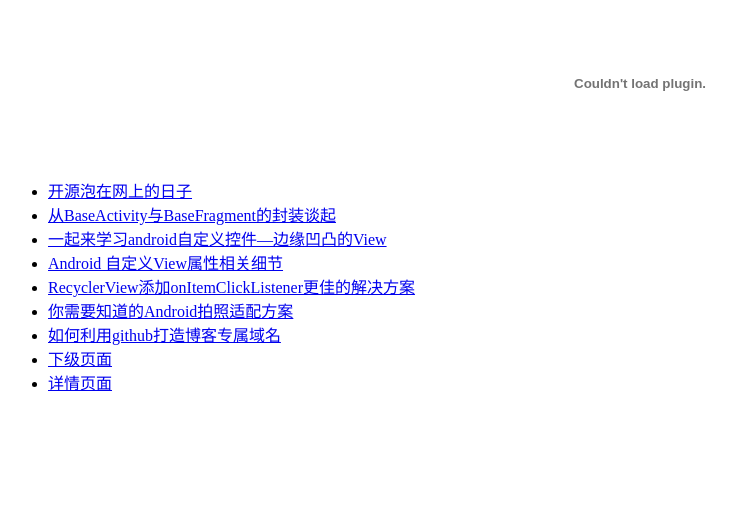
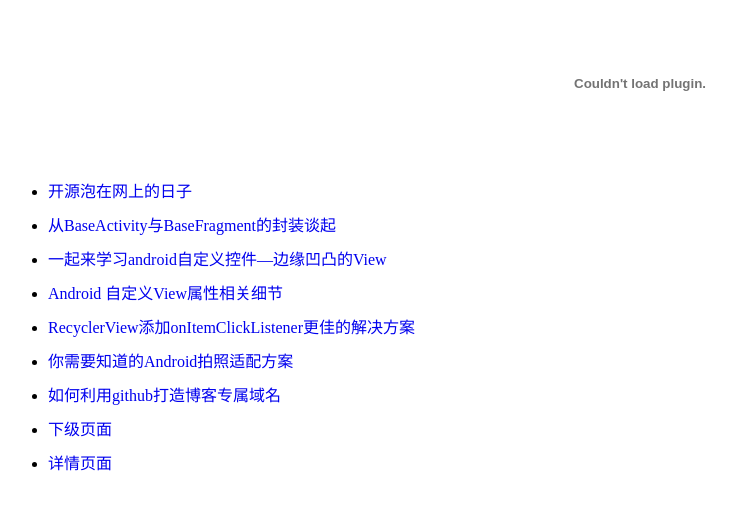
Before and after one commit to pangli/pangli.github.io, a plain HTML site: page index.html in a window 1280 px wide. Shown: the whole page, without its empty margins (0-736 px from the left). Drawn offline with Linux system fonts and the light colour scheme.

Commit message:
样式修改

```diff
--- a/index.html
+++ b/index.html
@@ -1,9 +1,16 @@
 <!DOCTYPE html>
 <html>
+<header class="left" style="left: 0px;">
+<style type="text/css">
+ul li{margin-top:10px;}
+a {text-decoration:none;}
+</style>
+
+</header>
 <body>
-<embed width="100%" height="150" name="plugin" src="http://www.wsjz8.com/shizhong.swf" type="application/x-shockwave-flash">
-<header class="left" style="left: 0px;">
-        <div class="nav">
+
+	<embed width="100%" height="150" name="plugin" src="http://www.wsjz8.com/shizhong.swf" type="application/x-shockwave-flash">
+     <div class="nav" >
         	<ul>
 			    <li><a href="http://jcodecraeer.com/plus/list.php?tid=31">开源泡在网上的日子</a></li>
 				<li><a href="http://mp.weixin.qq.com/s?__biz=MzAxMTI4MTkwNQ==&mid=2650820216&idx=1&sn=64d0380fedf947c7adefc6d3eb722301&scene=4#wechat_redirect">从BaseActivity与BaseFragment的封装谈起</a></li>
@@ -16,6 +23,5 @@
 				<li><a href="content/test.html">详情页面</a></li>
            </ul>
         </div>
-</header>
 </body>
 </html>
```
